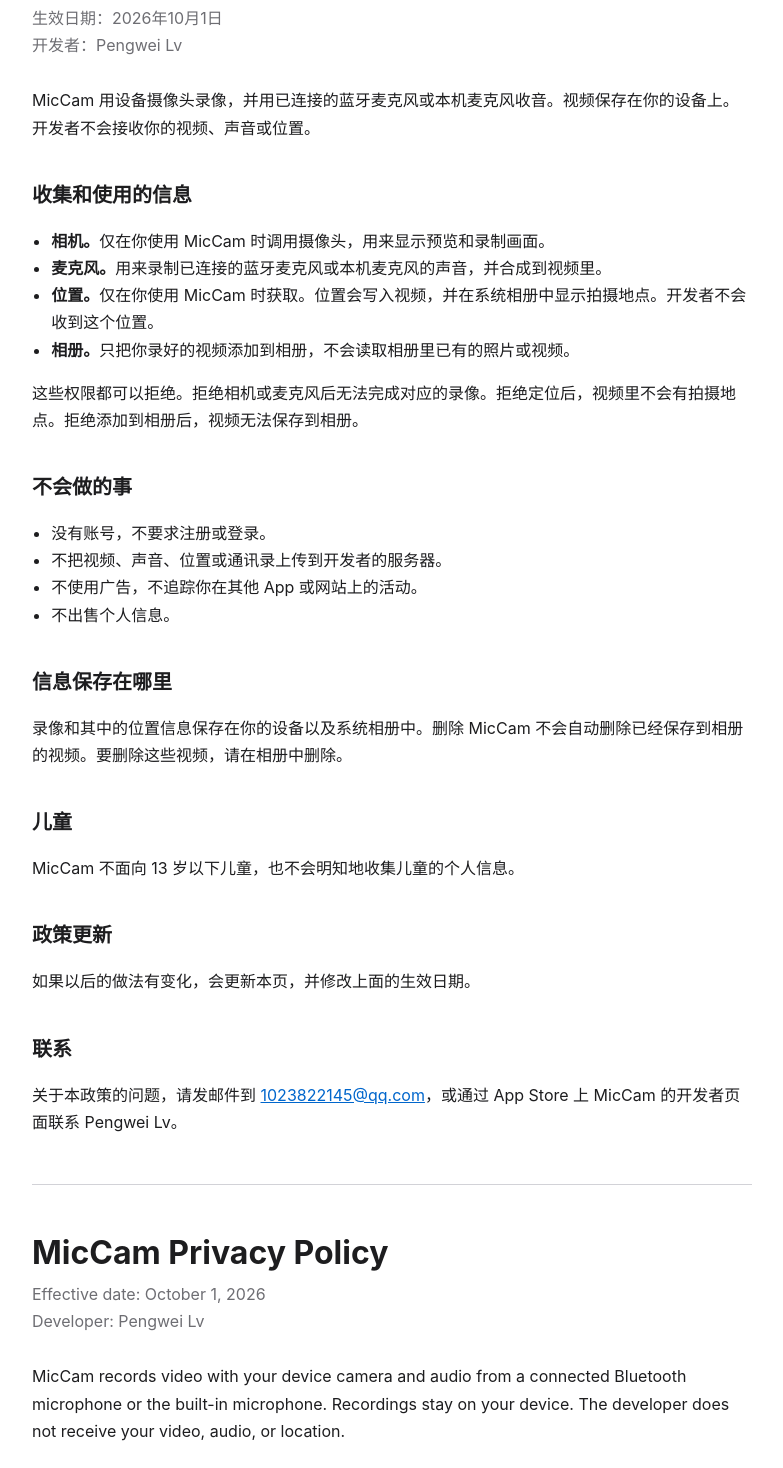
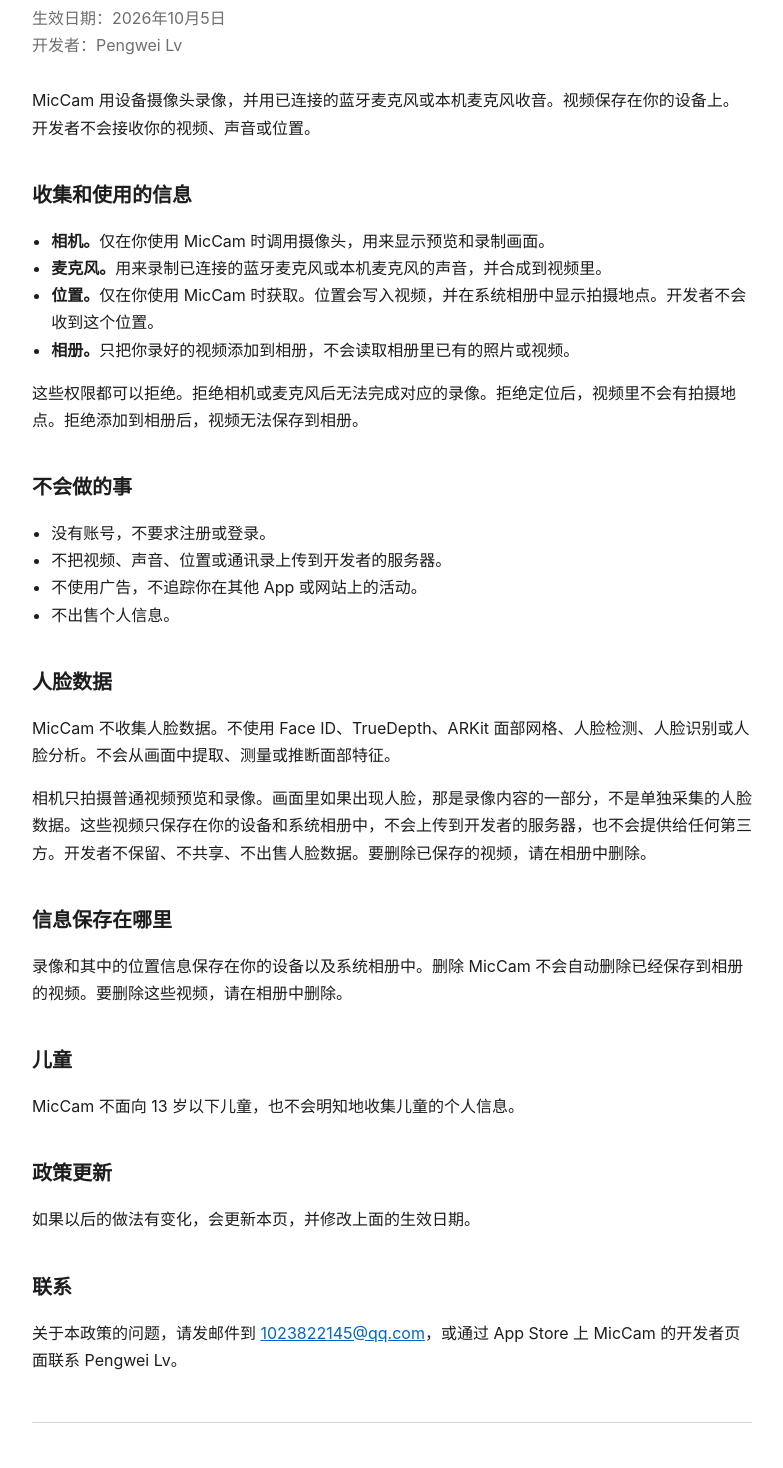
Before and after one commit to dcrmg/MicCam-privacy, a plain HTML site: page index.html in a window 1280 px wide. Shown: the part 91-1559 px from the top of the page, without its empty margins (248-1031 px from the left). Drawn offline with Linux system fonts and the light colour scheme.

Commit message:
Add face data section for App Store review.

```diff
--- a/index.html
+++ b/index.html
@@ -26,7 +26,7 @@
 <body>
   <main>
     <h1>MicCam 隐私政策</h1>
-    <p class="meta">生效日期：2026年10月1日<br>开发者：Pengwei Lv</p>
+    <p class="meta">生效日期：2026年10月5日<br>开发者：Pengwei Lv</p>
 
     <p>MicCam 用设备摄像头录像，并用已连接的蓝牙麦克风或本机麦克风收音。视频保存在你的设备上。开发者不会接收你的视频、声音或位置。</p>
 
@@ -47,6 +47,10 @@
       <li>不出售个人信息。</li>
     </ul>
 
+    <h2>人脸数据</h2>
+    <p>MicCam 不收集人脸数据。不使用 Face ID、TrueDepth、ARKit 面部网格、人脸检测、人脸识别或人脸分析。不会从画面中提取、测量或推断面部特征。</p>
+    <p>相机只拍摄普通视频预览和录像。画面里如果出现人脸，那是录像内容的一部分，不是单独采集的人脸数据。这些视频只保存在你的设备和系统相册中，不会上传到开发者的服务器，也不会提供给任何第三方。开发者不保留、不共享、不出售人脸数据。要删除已保存的视频，请在相册中删除。</p>
+
     <h2>信息保存在哪里</h2>
     <p>录像和其中的位置信息保存在你的设备以及系统相册中。删除 MicCam 不会自动删除已经保存到相册的视频。要删除这些视频，请在相册中删除。</p>
 
@@ -62,7 +66,7 @@
     <hr>
 
     <h1>MicCam Privacy Policy</h1>
-    <p class="meta">Effective date: October 1, 2026<br>Developer: Pengwei Lv</p>
+    <p class="meta">Effective date: October 5, 2026<br>Developer: Pengwei Lv</p>
 
     <p>MicCam records video with your device camera and audio from a connected Bluetooth microphone or the built-in microphone. Recordings stay on your device. The developer does not receive your video, audio, or location.</p>
 
@@ -83,6 +87,10 @@
       <li>MicCam does not sell personal information.</li>
     </ul>
 
+    <h2>Face data</h2>
+    <p>MicCam does not collect face data. It does not use Face ID, TrueDepth, ARKit face mesh, face detection, face recognition, or facial analysis. It does not extract, measure, or infer facial features from the camera image.</p>
+    <p>The camera is used only for a normal video preview and recording. If a face appears in a recording, it is part of the video itself, not separately collected face data. Those videos stay on your device and in Photos. They are not uploaded to the developer’s servers and are not shared with any third party. The developer does not retain, share, or sell face data. To delete a saved video, delete it in Photos.</p>
+
     <h2>Where information is stored</h2>
     <p>Recordings and the location stored in them remain on your device and in Photos. Deleting MicCam does not delete videos already saved to Photos. Delete those videos in Photos.</p>
 
```
